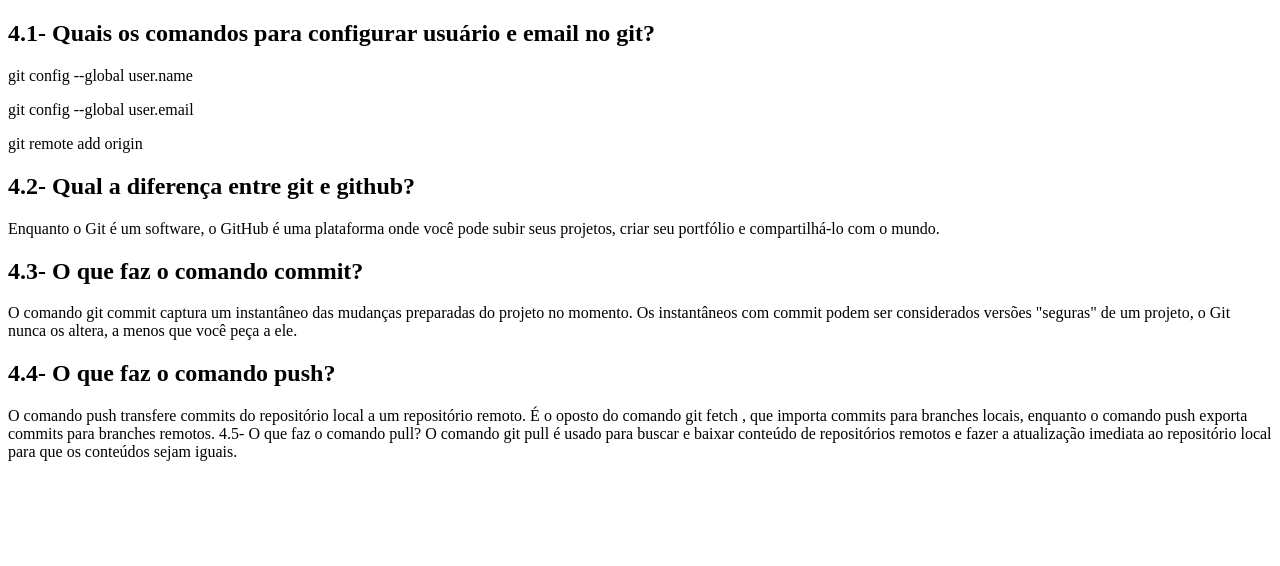
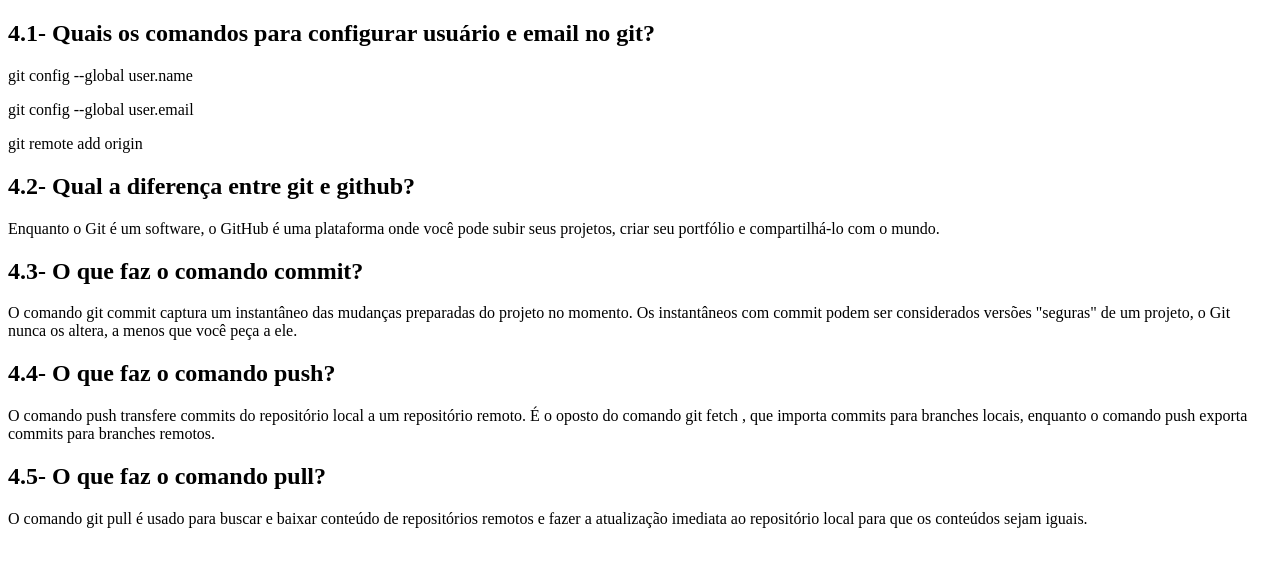
Before and after one commit to FernandoHenrique2408/senac, a plain HTML site: page index.html in a window 1280 px wide. Drawn offline with Linux system fonts and the light colour scheme.

Commit message:
quinta pergunta respondida

```diff
--- a/index.html
+++ b/index.html
@@ -28,7 +28,7 @@
  O comando push transfere commits do repositório local a um repositório remoto.
   É o oposto do comando git fetch , que importa commits para branches locais, enquanto o comando push exporta commits para branches remotos.
 
-  <h>4.5- O que faz o comando pull?</h>
+  <h2>4.5- O que faz o comando pull?</h2>
 
   O comando git pull é usado para buscar e baixar conteúdo de repositórios
    remotos e fazer a atualização imediata ao repositório local para que os conteúdos sejam iguais.
```
